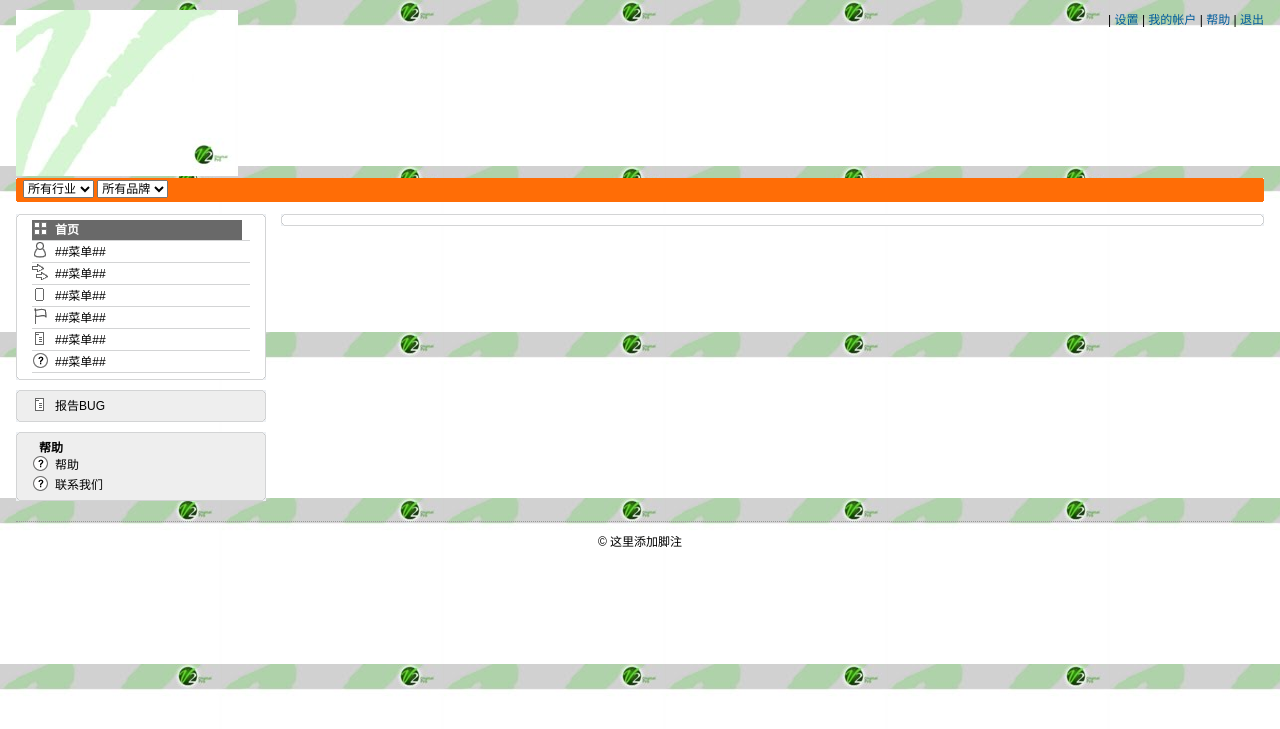
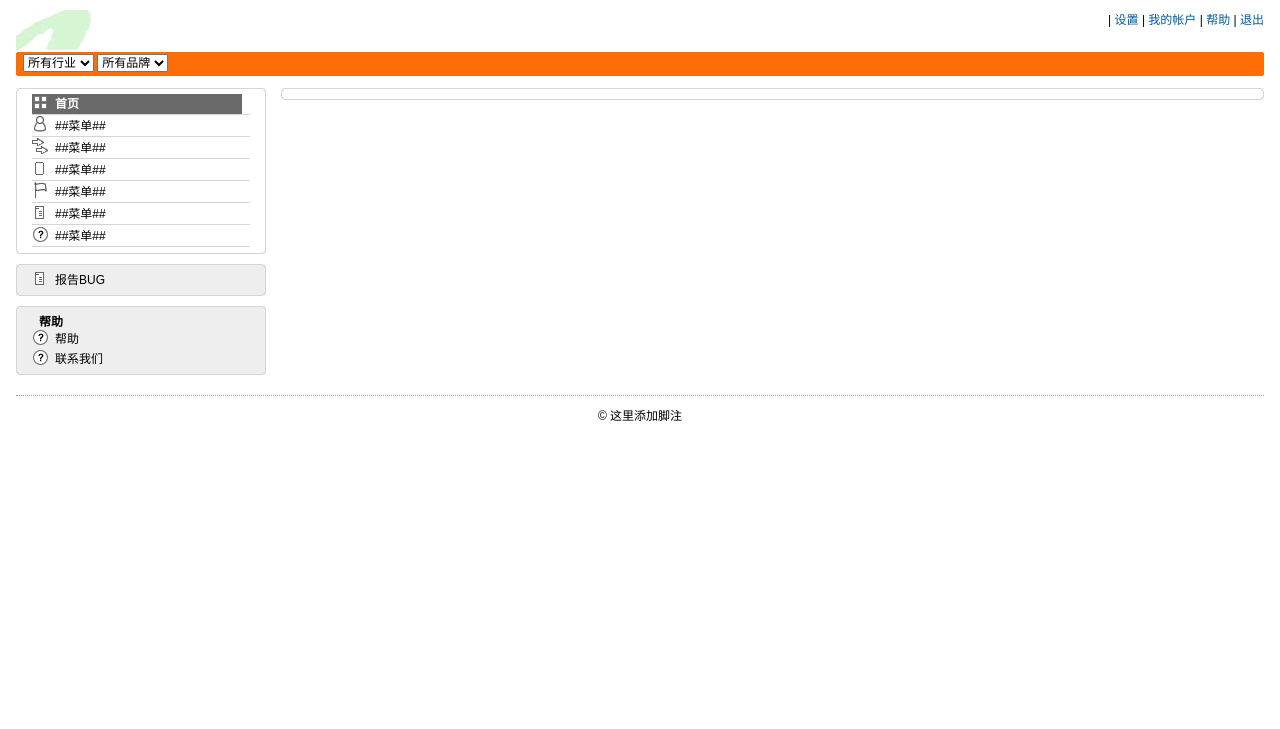
Before and after one commit to chichu/v2, a Django app: template templates/base.html in a window 1280 px wide. Shown: the top 729 px of the page. Run offline with Django 3.2, Linux system fonts and the light colour scheme; the template is opened without the code that fills it, so the values that code supplies are empty.

Commit message:
to be edited

```diff
--- a/media/js/main.css
+++ b/media/js/main.css
@@ -8,7 +8,7 @@
 *{margin:0;padding:0}
 body{
     font-size:12px;font-family:Arial,Tahoma,"宋体";color:#000;margin:10px 0;
-    background:#EDF0F4 url(/static/images/back.jpeg);
+    /*background:#EDF0F4 url(/static/images/logo.jpeg);*/
     repeat-x;text-align:center}
 br{line-height:10px}
 ul,li{list-style:none}
@@ -31,7 +31,8 @@ a:hover,a:active{text-decoration:underline}
 #wrap{width:97.5%;min-width:960px;margin:0 auto;text-align:left}
 
 /* 头部 */
-#logo{width:222px;height:166px;background:url(/static/images/logo.jpeg) no-repeat;float:left;display:block}
+#logo{width:100px;height:40px;background:url(/static/images/logo.jpeg) no-repeat;
+float:left;display:block}
 #user{float:right}
 #user a{color:#005C9C}
 #nav{height:24px;font-weight:bold;color:#FFF;margin:2px 0 12px;background:#FF6D06}
--- a/templates/base.html
+++ b/templates/base.html
@@ -18,7 +18,6 @@
 
 	<div id="nav">
 		<div class="fl"></div>
-		{% block nav %}
 		<form action="" name="fm_view">
 			<select id="bussi" name="bussi">
                 <option value="*">所有行业</option>
@@ -40,7 +39,6 @@
 			</script>
 
 		</form>
-		{% endblock %}
 		<div class="fr"></div>
 		<div class="clearit"></div>
 	</div>
--- a/templates/frontsite/index.html
+++ b/templates/frontsite/index.html
@@ -67,7 +67,7 @@
 	   })
 	</script>
 
-<div class="col fr">
+<div class="col fl">
         <h2>
             <span class="c_tl">&nbsp;</span>
             <span class="fl">###</span>
```
